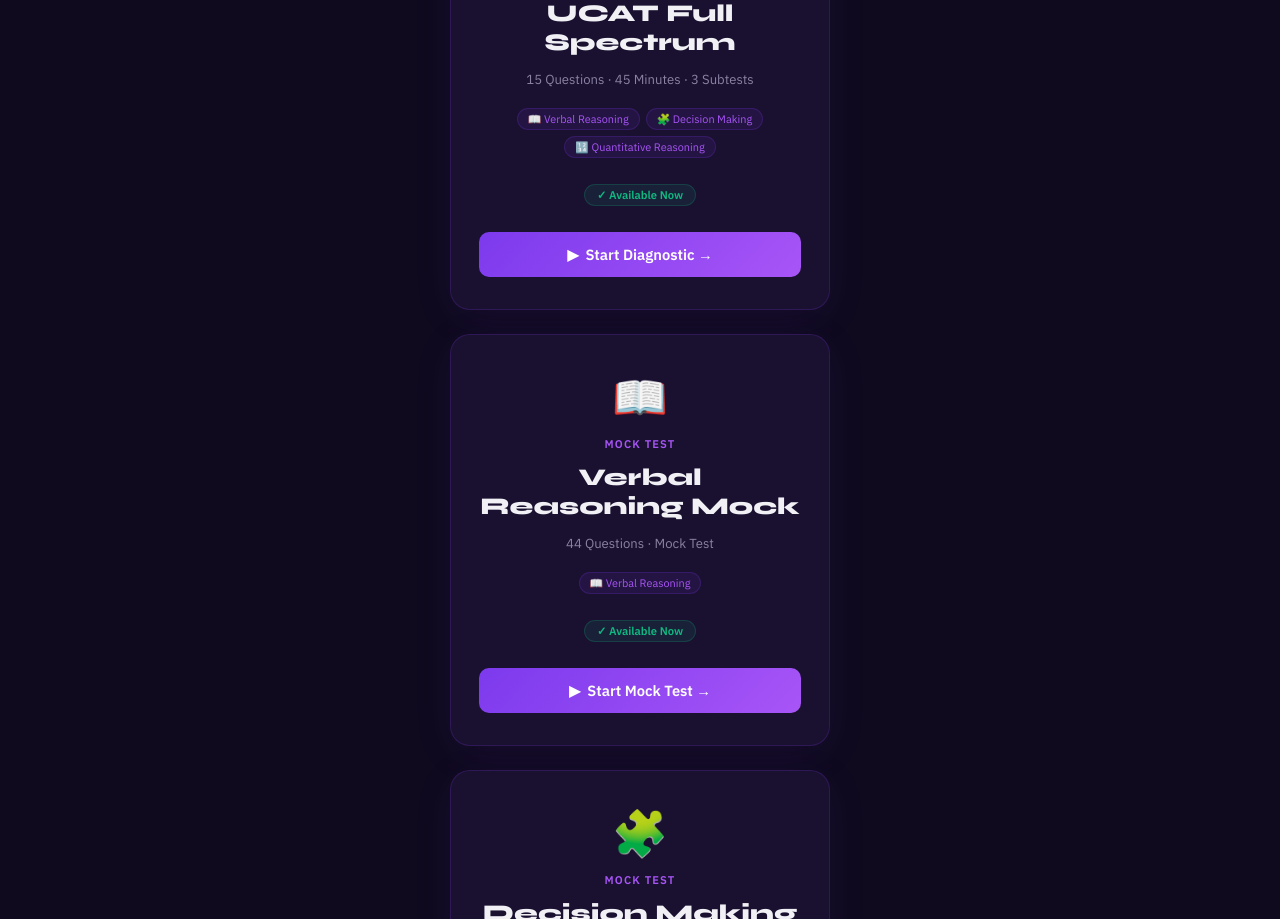
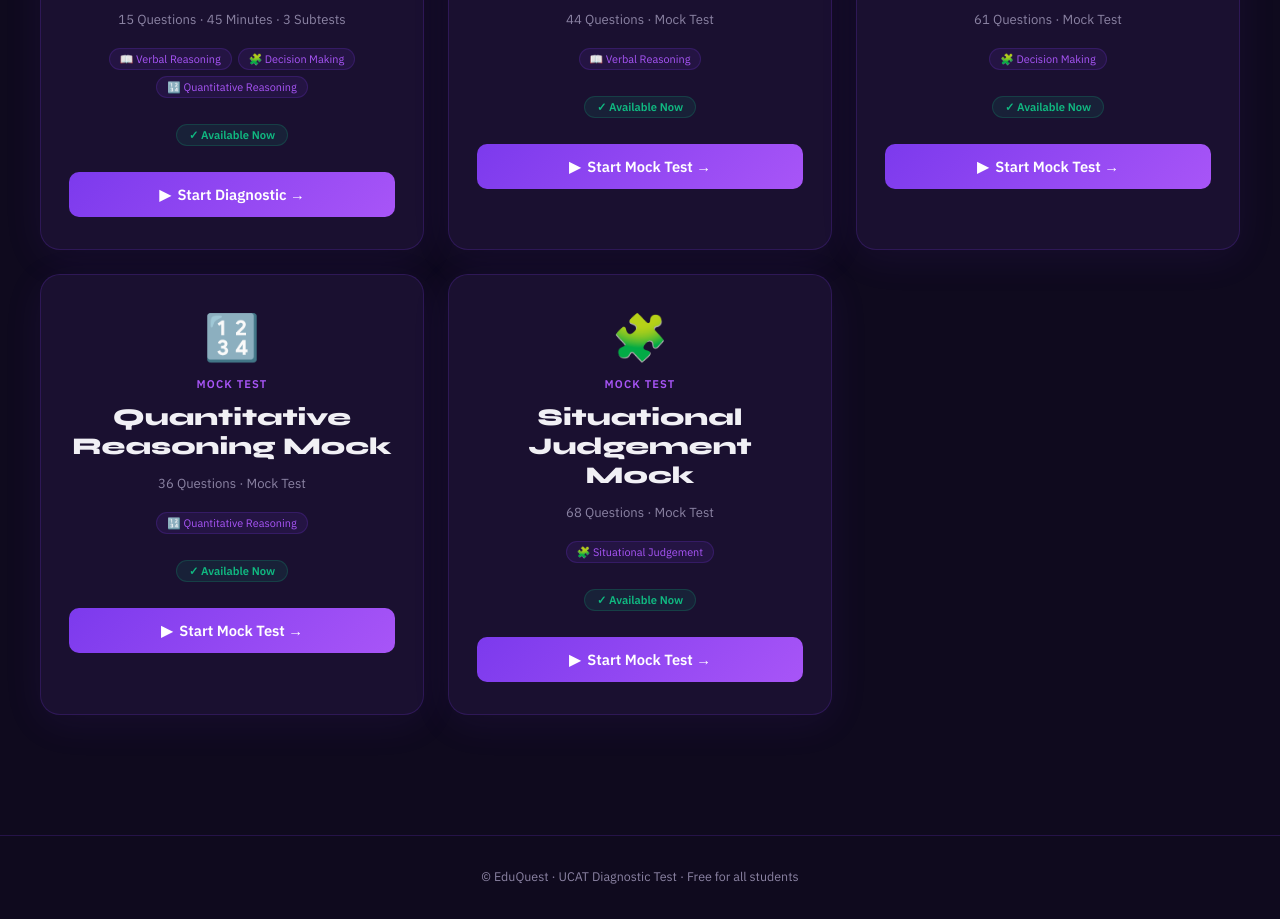
Before and after one commit to EduQuestmbawizards/Ucat_Diagnosis_test, a plain HTML site: page index.html in a window 1280 px wide. Shown: the part 621-1540 px from the top of the page. Drawn offline with nearby package versions, Linux system fonts and the light colour scheme.

Commit message:
make responsive

```diff
--- a/index.html
+++ b/index.html
@@ -74,7 +74,7 @@
 
     /* HERO */
     .hero {
-      max-width: 680px;
+      max-width: 1400px;
       margin: 0 auto;
       padding: 64px 24px 80px;
       text-align: center;
@@ -117,10 +117,24 @@
 
     /* CARD */
     .card-wrap {
-      display: flex;
-      justify-content: center;
+      display: grid;
+      grid-template-columns: repeat(3, 1fr);
       gap: 24px;
-      flex-wrap: wrap;
+      max-width: 1200px;
+      margin: 0 auto;
+    }
+
+    @media (max-width: 1024px) {
+      .card-wrap {
+        grid-template-columns: repeat(2, 1fr);
+      }
+    }
+
+    @media (max-width: 768px) {
+      .card-wrap {
+        grid-template-columns: 1fr;
+        max-width: 420px;
+      }
     }
 
     .exam-card {
@@ -129,7 +143,6 @@
       border-radius: 20px;
       padding: 32px 28px;
       width: 100%;
-      max-width: 380px;
       display: flex;
       flex-direction: column;
       align-items: center;
@@ -235,7 +248,8 @@
 
   <header class="hdr">
     <div class="brand">
-      <span>🏥</span><span><a href="https://eduquest.org.in/eduQuest/" style="color:inherit; text-decoration:none;">EduQuest</a></span>
+      <span>🏥</span><span><a href="https://eduquest.org.in/eduQuest/"
+          style="color:inherit; text-decoration:none;">EduQuest</a></span>
       <span class="brand-pill">UCAT Diagnostic</span>
     </div>
     <div id="auth-section" style="font-family: sans-serif; font-size: 0.9rem;">
```
